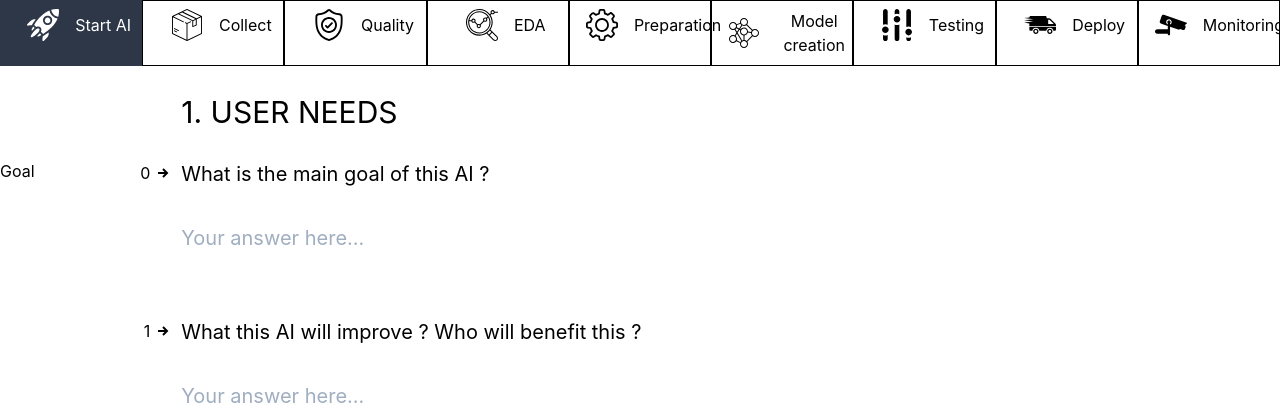
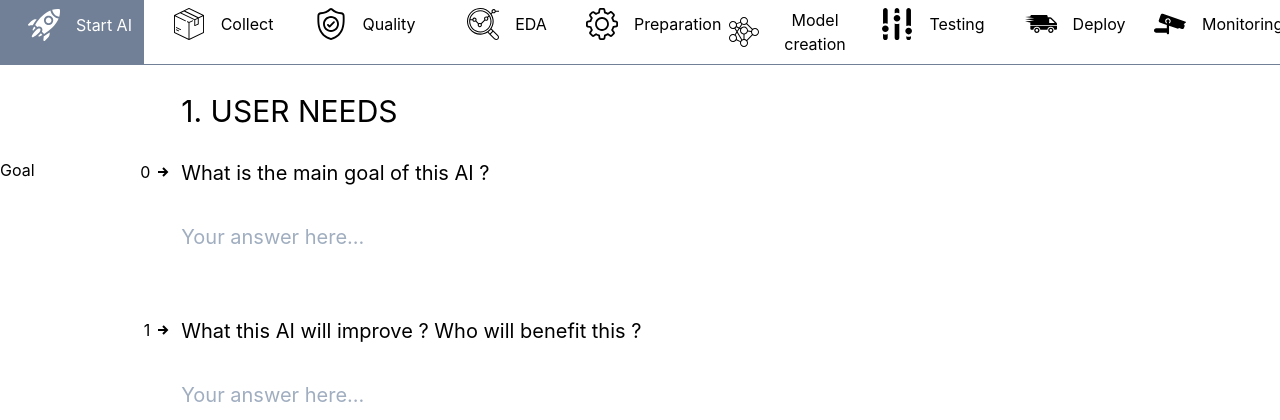
Before and after one commit to Nathanlauga/transparentai, a Flask app: page /ai/user-needs/ in a window 1280 px wide. Shown: the part 80-500 px from the top of the page. Run offline with Flask 2, Linux system fonts and the light colour scheme.

Commit message:
Update: design of ai pipeline navbar

```diff
--- a/transparentai/app/templates/ai/components/list-items-nav.html
+++ b/transparentai/app/templates/ai/components/list-items-nav.html
@@ -1,6 +1,6 @@
 {% macro item_nav(id, title) -%}
 {% if id in request.path %}
-<li class="flex-1 text-center border border-solid border-gray-800 text-white bg-gray-800 ">
+<li class="flex-1 text-center border border-solid border-gray-600  text-white bg-gray-600 ">
     <a href="/ai/{{id}}">
         <div class="inline-block m-auto my-2">
           <div class="flex items-center h-auto ">
@@ -11,7 +11,7 @@
     </a>
   </li>
 {% else %}
-<li class="flex-1 text-center border border-solid border-black">
+<li class="flex-1 text-center border-solid border-gray-600 border-0 border-b">
   <a href="/ai/{{id}}">
       <div class="inline-block m-auto my-2">
         <div class="flex items-center h-auto ">
```
